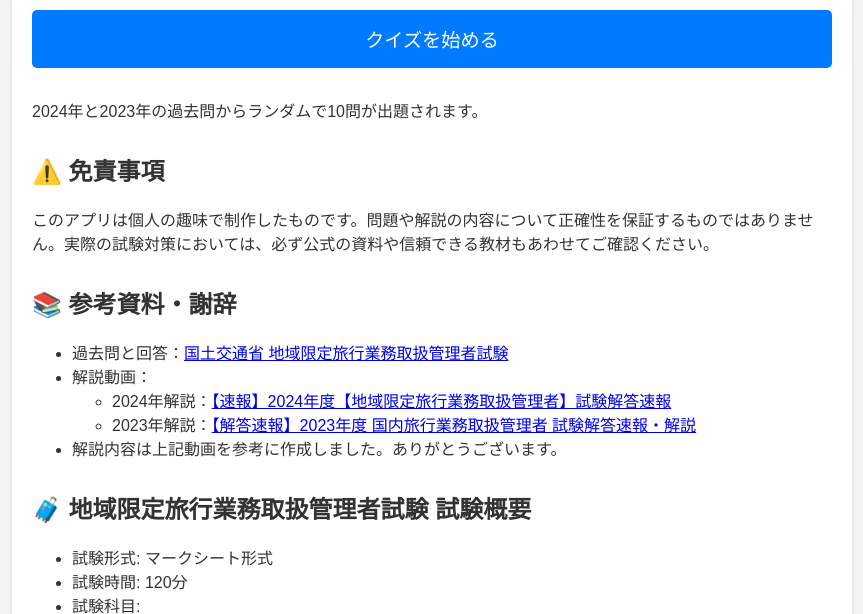
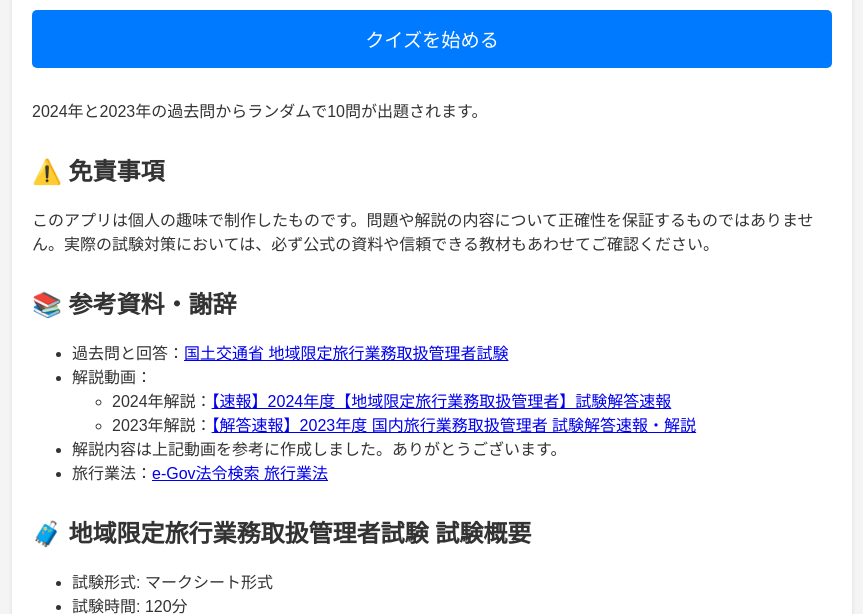
Before and after one commit to masami-property/quiz-prep, a plain HTML site: page index.html in a window 1280 px wide. Shown: the part 127-741 px from the top of the page, without its empty margins (208-1071 px from the left). Drawn offline with Linux system fonts and the light colour scheme.

Commit message:
Add e-Gov link for Travel Agency Act to index.html

```diff
--- a/index.html
+++ b/index.html
@@ -62,6 +62,7 @@
                 </ul>
             </li>
             <li>解説内容は上記動画を参考に作成しました。ありがとうございます。</li>
+            <li>旅行業法：<a href="https://laws.e-gov.go.jp/law/327AC0100000239" target="_blank">e-Gov法令検索 旅行業法</a></li>
         </ul>
 
         <h2 style="margin-top: 30px;">🧳 地域限定旅行業務取扱管理者試験 試験概要</h2>
```
